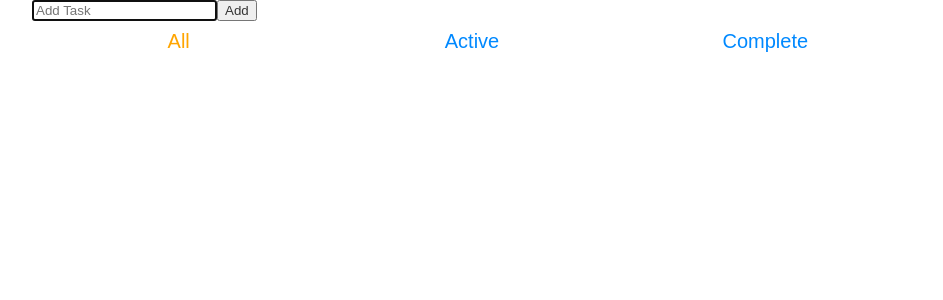
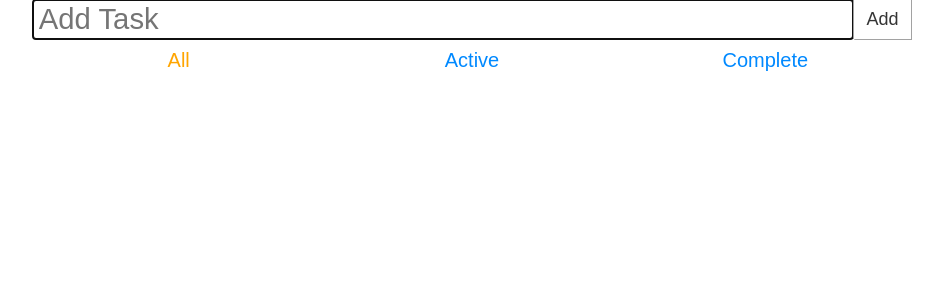
Before and after one commit to sequoian/tasks, a React (Create React App) app: page / in a window 1280 px wide. Shown: the top 300 px of the page, without its empty margins (168-1111 px from the left). Built offline with nearby package versions, Linux system fonts and the light colour scheme.

Commit message:
add task styles

```diff
--- /dev/null
+++ b/src/css/AddTask.css
@@ -0,0 +1,26 @@
+#add-task {
+  display: flex;
+  justify-content: center;
+  border: 1px solid #a2a2a2;
+  border-top: none;
+}
+
+#add-text {
+  display: block;
+  width: 100%;
+  margin: 0;
+  padding: 0.1em 0.2em;
+  border: none;
+  font-size: .65em;
+}
+
+#add-task button {
+  -moz-appearance: none;
+  -webkit-appearance: none;
+  border: none !important;
+  background-color: inherit;
+  font-size: .4em;
+  border-left: 1px solid #a2a2a2 !important;
+  cursor: pointer;
+  padding: 0 0.7em;
+}
--- a/src/css/App.css
+++ b/src/css/App.css
@@ -2,4 +2,5 @@
   padding: 0 10px;
   max-width: 900px;
   margin: auto;
+  font-size: 45px;
 }
--- a/src/css/Task.css
+++ b/src/css/Task.css
@@ -2,7 +2,6 @@
   display: flex;
   justify-content: space-between;
   align-items: center;
-  font-size: 45px;
 }
 
 .task-display,
@@ -29,7 +28,7 @@
   height: 1em;
 }
 
-.task input {
+.task-edit input {
   display: block;
   width: 100%;
   margin: 0;
--- a/src/css/app_old.css
+++ /dev/null
@@ -1,67 +0,0 @@
-*,
-*::before,
-*::after {
-  box-sizing: border-box;
-}
-
-*:focus {
-  outline: none;
-}
-
-html, body, #root, .App {
-  height: 100%;
-}
-
-body {
-  font-family: Arial, Helvetica, sans-serif;
-  background-color: whitesmoke;
-}
-
-.App {
-  position: relative;
-  max-width: 600px;
-  margin: auto;
-  background-color: white;
-}
-
-/* nav styles */
-
-.nav {
-  list-style: none;
-  display: flex;
-  justify-content: space-around;
-  padding-right: 5px;
-}
-
-.nav a {
-  display: block;
-  font-size: 16px;
-  cursor: pointer;
-  margin: 5px 0;
-  padding: 2px 10px;
-  color: #424242;
-  text-decoration: none;
-  font-weight: bold;
-  border-bottom: 3px solid white;
-}
-
-.nav a.selected {
-  border-bottom: 3px solid #5f8386;
-}
-
-/* new task input styles */
-
-form {
-  padding: 0 5px;
-  margin-bottom: 10px;
-  display: flex;
-}
-
-#new-task {
-  font-size: 20px;
-  border: 1px solid #999;
-  padding: 5px 10px;
-  border-radius: none;
-  vertical-align: top;
-  flex: 1;
-}
--- a/src/index.js
+++ b/src/index.js
@@ -12,6 +12,7 @@ import './css/App.css'
 import './css/TaskList.css'
 import './css/Task.css'
 import './css/FilterNav.css'
+import './css/AddTask.css'
 
 const persistedState = loadState()
 const store = createStore(taskApp, persistedState)
```
Also changed, not shown: src/css/task_old.css (deleted, +0 -65 lines).
